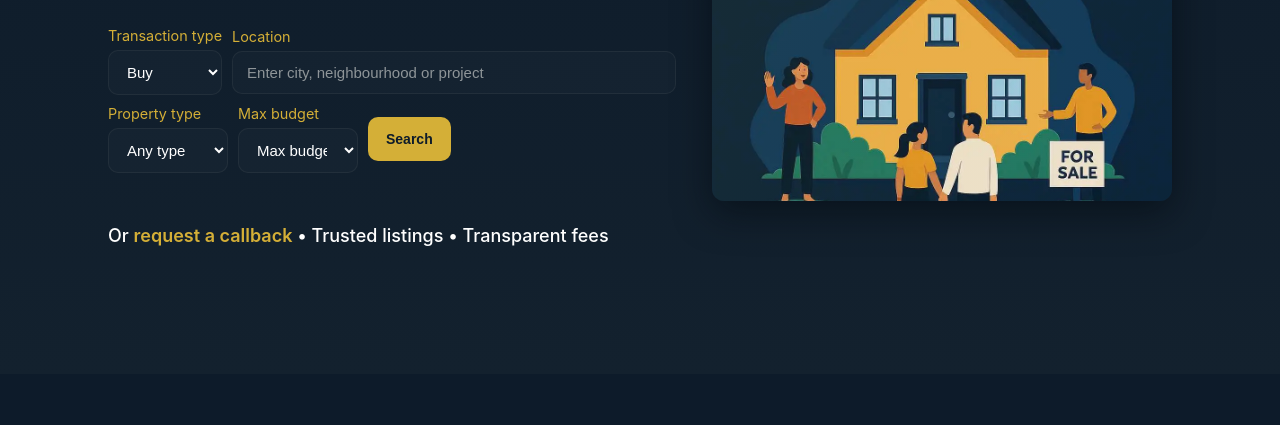
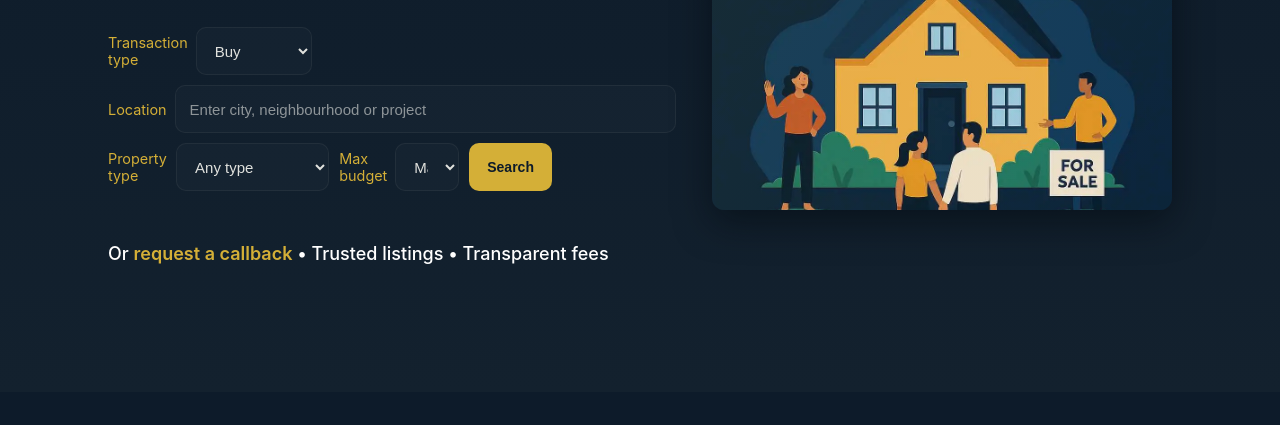
Before and after one commit to bhajaranji/brokagesolutions, a plain HTML site: page index.html in a window 1280 px wide. Shown: the part 375-800 px from the top of the page. Drawn offline with Linux system fonts and the light colour scheme.

Commit message:
bye commit

```diff
--- a/styles.css
+++ b/styles.css
@@ -395,7 +395,93 @@ body {
 
 
 
-
+/* ---------- ALIGN SEARCH BUTTON ---------- */
+/* Make each field inline and vertically centered */
+.hero-search-form .row {
+  display: flex;
+  gap: 10px;
+  flex-wrap: wrap;
+  align-items: center; /* ensures vertical centering of children */
+}
+
+/* change fields from column to row so select/input and button align */
+.hero-search-form .field {
+  display: flex;
+  flex-direction: row;    /* <-- was column */
+  align-items: center;    /* vertical center inside each field */
+  gap: 8px;
+}
+
+/* Make the wide field take available space */
+.hero-search-form .field.wide {
+  flex: 1 1 420px;
+  min-width: 220px;
+}
+
+/* Small fixed fields keep fixed width but are vertically centered */
+.hero-search-form .field.small {
+  flex: 0 0 120px; /* keeps consistent width but allows slight shrink */
+  min-width: 110px;
+}
+
+/* Unified control heights and styles */
+.hero-search-form .field input,
+.hero-search-form .field select {
+  height: 48px;           /* equal height */
+  padding: 12px 14px;
+  border-radius: 10px;
+  border: 1px solid rgba(224,225,221,0.06);
+  background: rgba(224,225,221,0.02);
+  font-size: 15px;
+  color: var(--light);
+  width: 100%;
+  min-width: 0;           /* prevents overflow in flex */
+  box-sizing: border-box;
+}
+
+/* Action cell: center the button */
+.hero-search-form .field.action {
+  display: flex;
+  align-items: center;
+  justify-content: center;
+  flex: 0 0 auto;
+}
+
+/* Make button same height and aligned */
+.hero-search-form .search-btn {
+  height: 48px;           /* matches inputs */
+  padding: 0 20px;
+  border-radius: 10px;
+  display: inline-flex;
+  align-items: center;
+  justify-content: center;
+}
+
+/* small tweak if button text wraps on narrow screens */
+.hero-search-form .search-btn { white-space: nowrap; }
+
+/* ---------- RESPONSIVE: stack on small screens ---------- */
+@media (max-width: 980px) {
+  .hero-search-form .row {
+    /* allow fields to wrap into multiple rows in natural order */
+    align-items: stretch;
+  }
+
+  /* make wide input full width when wrapped */
+  .hero-search-form .field.wide { flex-basis: 100%; min-width: 100%; }
+
+  /* make small selects more flexible on small screens */
+  .hero-search-form .field.small { flex: 0 0 40%; min-width: 140px; }
+
+  /* make button full width when it sits on its own row */
+  .hero-search-form .field.action { flex-basis: 100%; justify-content: flex-start; }
+  .hero-search-form .search-btn { width: 140px; } /* keeps button visible; change to 100% if you prefer full width */
+}
+
+@media (max-width: 480px) {
+  .hero-search-form .search-btn { width: 100%; }
+  .hero-search-form .field.small { flex-basis: 100%; min-width: 100%; }
+}
 
 
 
```
Also changed, not shown: login.html (+1 -1 lines).
